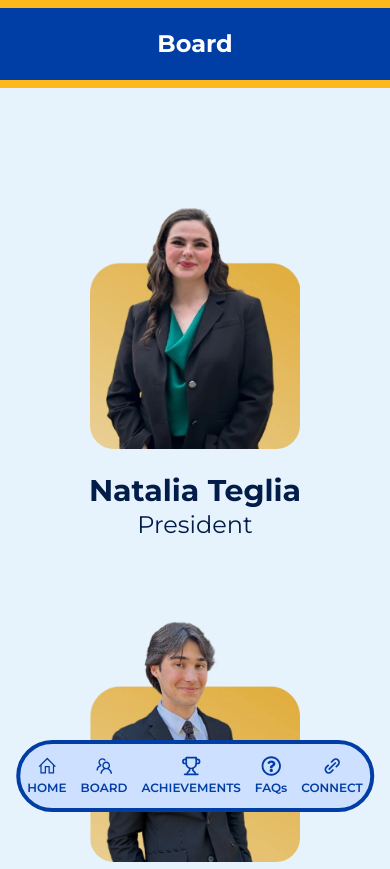
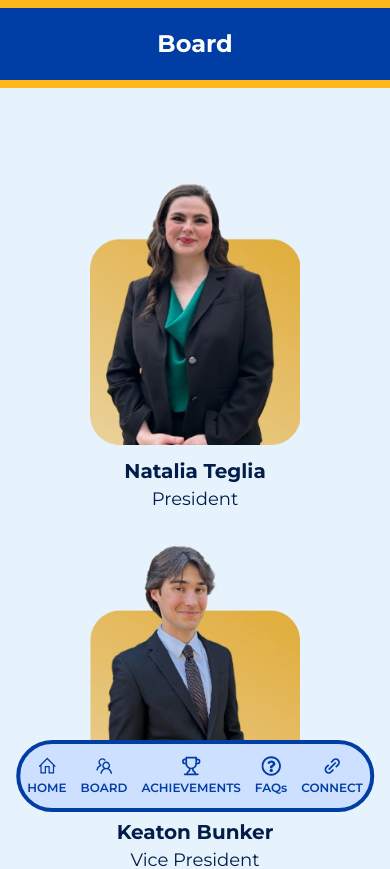
Before and after one commit to acm-ucr/mock-trial-website, a Next.js app: page /board in a window 390 px wide. Shown: the top 869 px of the page. Built offline with nearby package versions, Linux system fonts and the light colour scheme.

Commit message:
Added Mobile Responsiveness

```diff
--- a/src/components/Board/BoardCard.tsx
+++ b/src/components/Board/BoardCard.tsx
@@ -13,11 +13,11 @@ const BoardCard: React.FC<BoardCardProps> = ({ image, name, title }) => {
         <Image
           src={image}
           alt="Picture of person"
-          className="mt-10 object-cover object-top"
+          className="mt-4 sm:mt-6 md:mt-8 lg:mt-10 object-cover object-top"
         />
       </div>
-      <p className="mt-6 text-3xl font-bold">{name}</p>
-      <p className="mb-10 text-2xl">{title}</p>
+      <p className="mt-2 md:mt-4 lg:mt-6 text-xl sm:text-2xl lg:text-3xl font-bold">{name}</p>
+      <p className="mb-4 md:mb-7 lg:mb-10 text-lg sm:text-xl lg:text-2xl">{title}</p>
     </div>
   );
 };
```
